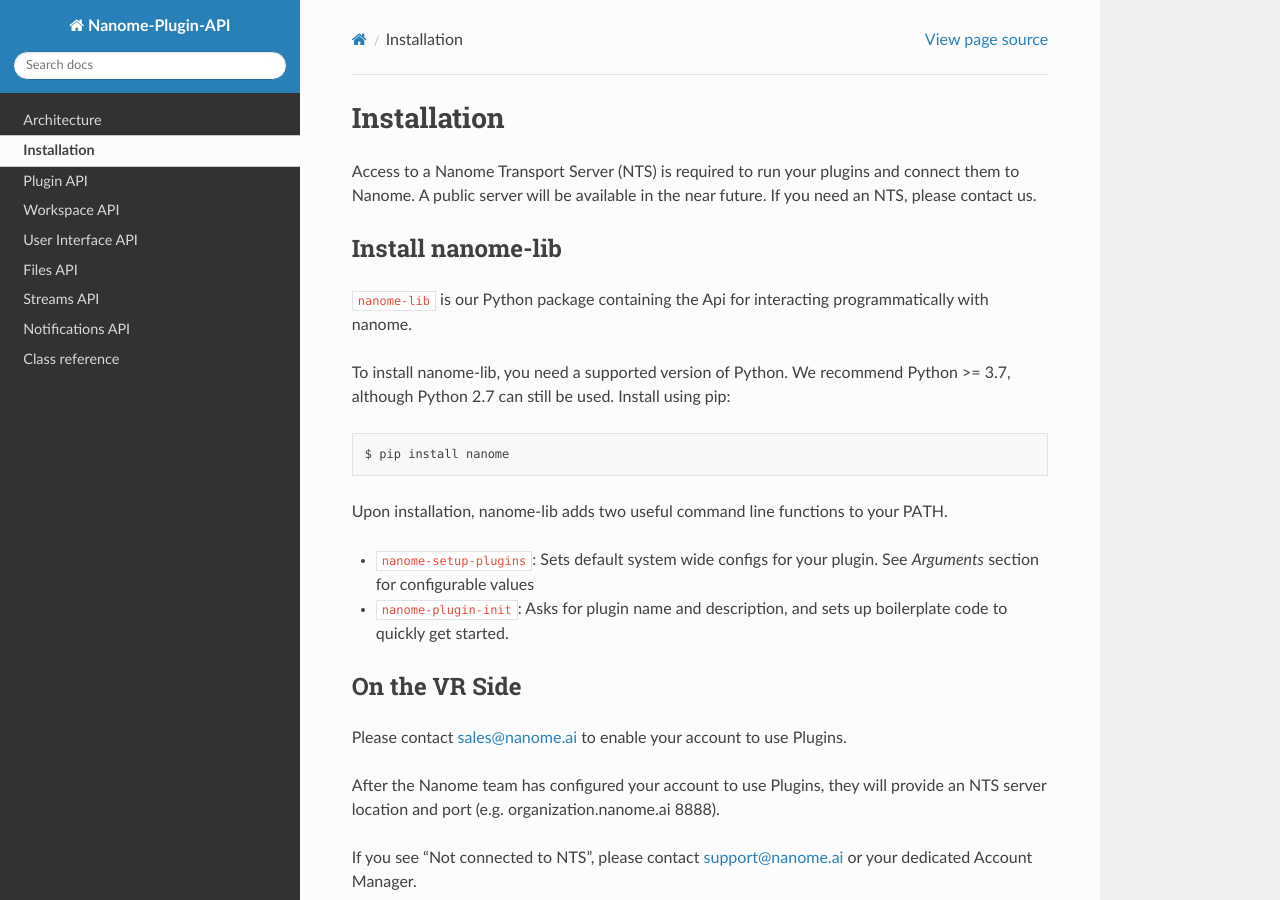
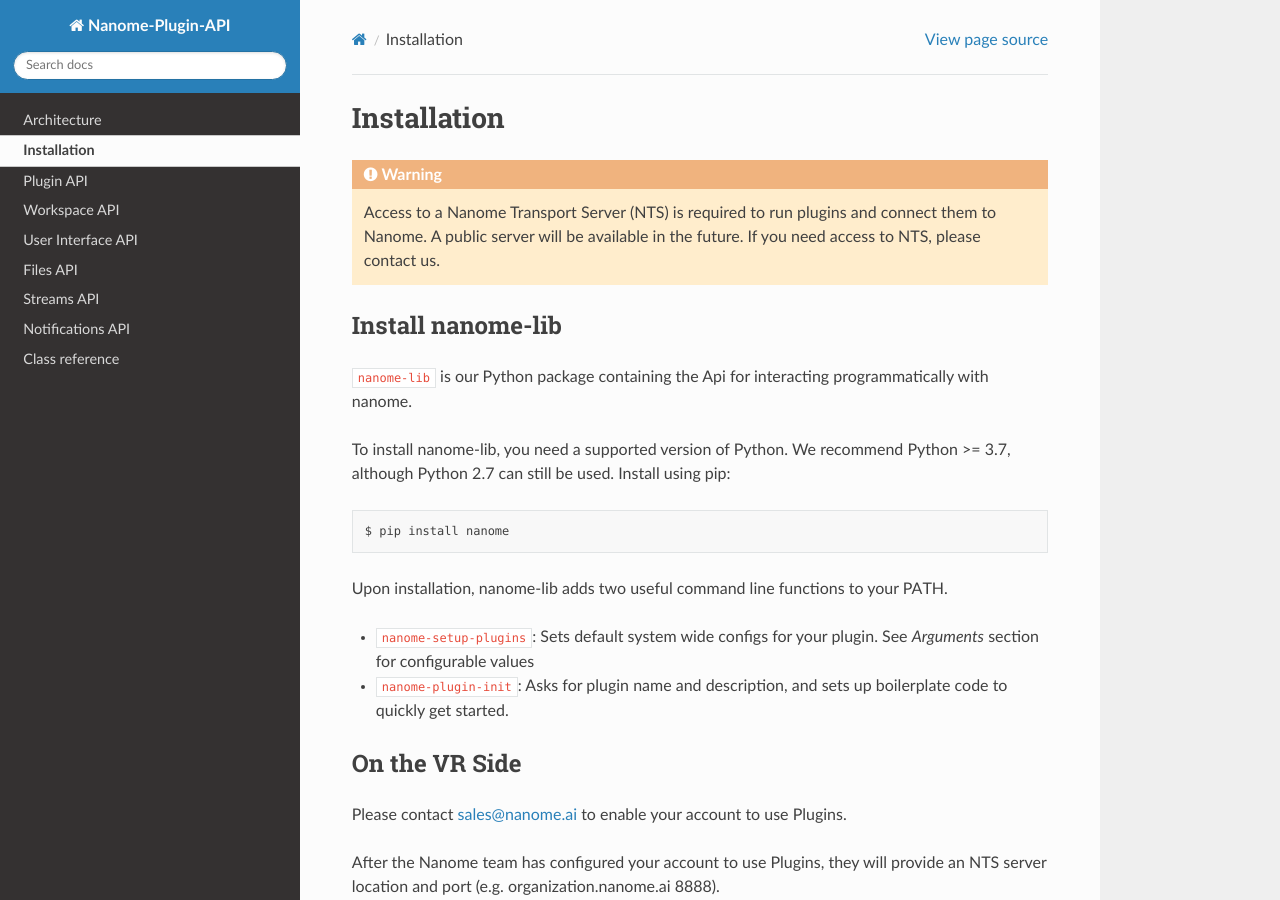
Before and after one commit to nanome-ai/nanome-lib, a Sphinx documentation site: the page built from doc/source/installation.rst, in a window 1280 px wide and 900 px high. Built offline with Sphinx 7.4.7 and the Read the Docs theme 2.0.0, drawn with Linux system fonts in a browser that asks for light colours; pages that are not in the unit, such as notebooks, are missing from menus.

Commit message:
Make warning box about accessing NTS

```diff
--- a/doc/source/installation.rst
+++ b/doc/source/installation.rst
@@ -2,8 +2,8 @@
 Installation
 ############
 
-Access to a Nanome Transport Server (NTS) is required to run your plugins and connect them to Nanome.
-A public server will be available in the near future. If you need an NTS, please contact us.
+.. warning::
+  Access to a Nanome Transport Server (NTS) is required to run plugins and connect them to Nanome. A public server will be available in the future. If you need access to NTS, please contact us.
 
 ******************
 Install nanome-lib
```
